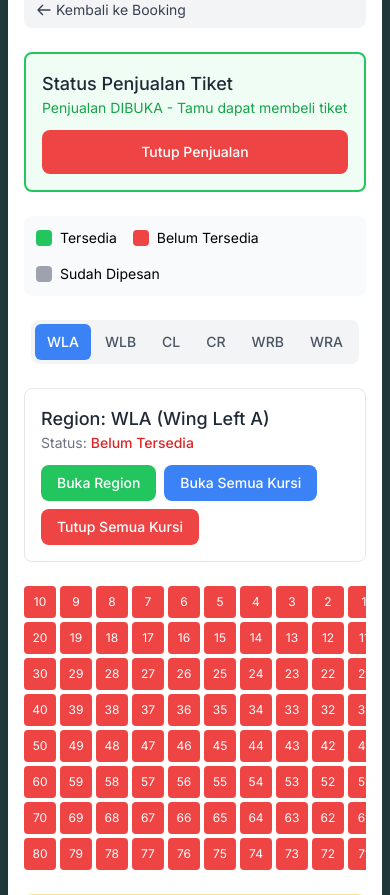
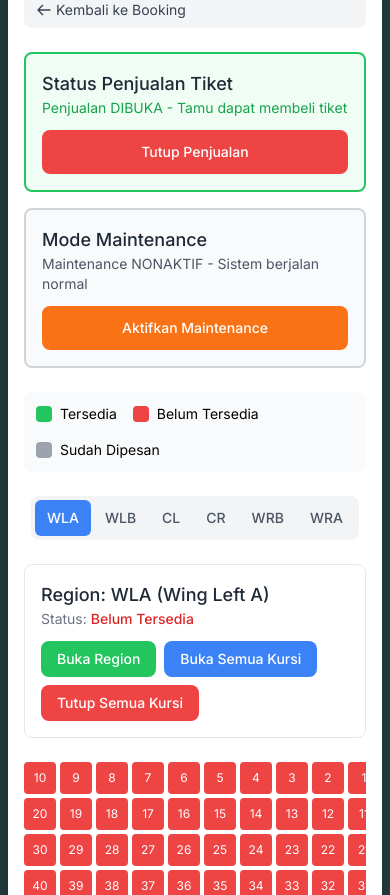
Before and after one commit to sibeduli/seats, a Flask app: page /admin/availability in a window 390 px wide. Shown: the part 177-1072 px from the top of the page. Run offline with Flask 3, Linux system fonts and the light colour scheme; the visitor is signed in with stand-in values (Sample User, id 1); data that the repository does not hold is empty; some libraries are stand-ins or nearby versions.

Commit message:
feat: add maintenance mode toggle to block guest access during technical issues
Add maintenance_mode setting to AppSetting model with is_maintenance_mode() helper function. Block guest bookings when maintenance mode is enabled (returns 503 error) while allowing admin bookings to continue. Add /maintenance page displaying maintenance notice with admin contact information and phone copy functionality. Add maintenance toggle UI to availability.html admin panel with confirmation modal, orange/gray color scheme, and status

```diff
--- a/app.py
+++ b/app.py
@@ -332,6 +332,8 @@ def qr_page():
 @app.route('/book')
 def guest_booking():
     """Public guest booking page"""
+    if is_maintenance_mode():
+        return redirect('/maintenance')
     if not is_sales_open():
         return redirect('/closed')
     return render_template('guest_booking.html')
@@ -393,9 +395,12 @@ def book_seats():
     """Book seats and create transaction"""
     is_admin = session.get('logged_in', False)
 
-    # Block guest bookings when sales are closed
-    if not is_admin and not is_sales_open():
-        return jsonify({'error': 'Pembelian tiket sedang ditutup'}), 403
+    # Block guest bookings when maintenance mode is on or sales are closed
+    if not is_admin:
+        if is_maintenance_mode():
+            return jsonify({'error': 'Sedang dalam mode maintenance'}), 503
+        if not is_sales_open():
+            return jsonify({'error': 'Pembelian tiket sedang ditutup'}), 403
 
     # Rate limiting (10 requests per minute per IP)
     # Bypass for benchmarking (requires BENCHMARK_MODE env var)
@@ -651,11 +656,16 @@ def export_csv():
     )
 
 
-# ============ SALES TOGGLE ============
+# ============ SALES & MAINTENANCE TOGGLE ============
 
 def is_sales_open():
     """Check if ticket sales are open"""
     return AppSetting.get('sales_open', 'true') == 'true'
+
+
+def is_maintenance_mode():
+    """Check if maintenance mode is enabled"""
+    return AppSetting.get('maintenance_mode', 'false') == 'true'
 
 
 @app.route('/closed')
@@ -664,10 +674,16 @@ def sales_closed_page():
     return render_template('closed.html')
 
 
+@app.route('/maintenance')
+def maintenance_page():
+    """Page shown when maintenance mode is on"""
+    return render_template('maintenance.html')
+
+
 @app.route('/api/sales-status')
 def get_sales_status():
     """Get current sales status"""
-    return jsonify({'is_open': is_sales_open()})
+    return jsonify({'is_open': is_sales_open(), 'maintenance': is_maintenance_mode()})
 
 
 @app.route('/api/sales-toggle', methods=['POST'])
@@ -682,6 +698,18 @@ def toggle_sales():
     return jsonify({'success': True, 'is_open': is_open})
 
 
+@app.route('/api/maintenance-toggle', methods=['POST'])
+@api_login_required
+def toggle_maintenance():
+    """Toggle maintenance mode on/off"""
+    data = request.get_json()
+    is_on = data.get('is_on', False)
+    AppSetting.set('maintenance_mode', 'true' if is_on else 'false')
+    panitia = session.get('panitia_name', 'Unknown')
+    logger.info(f"MAINTENANCE TOGGLE: is_on={is_on}, by_panitia={panitia}, ip={request.remote_addr}")
+    return jsonify({'success': True, 'is_on': is_on})
+
+
 # ============ SEAT AVAILABILITY API ============
 
 @app.route('/admin/availability')
@@ -689,7 +717,8 @@ def toggle_sales():
 def availability_page():
     """Admin page to manage seat availability"""
     sales_open = is_sales_open()
-    return render_template('availability.html', sales_open=sales_open)
+    maintenance_on = is_maintenance_mode()
+    return render_template('availability.html', sales_open=sales_open, maintenance_on=maintenance_on)
 
 
 @app.route('/api/availability')
--- a/templates/availability.html
+++ b/templates/availability.html
@@ -19,7 +19,7 @@
     </div>
 
     <!-- Sales Toggle -->
-    <div class="mb-6 p-4 border-2 rounded-lg {% if sales_open %}border-green-500 bg-green-50{% else %}border-red-500 bg-red-50{% endif %}">
+    <div id="sales-toggle-container" class="mb-4 p-4 border-2 rounded-lg {% if sales_open %}border-green-500 bg-green-50{% else %}border-red-500 bg-red-50{% endif %}">
         <div class="flex flex-col sm:flex-row sm:items-center sm:justify-between gap-3">
             <div>
                 <h2 class="text-lg font-medium text-gray-800">Status Penjualan Tiket</h2>
@@ -30,6 +30,22 @@
             <button onclick="toggleSales()" id="sales-toggle-btn"
                 class="px-6 py-3 text-white text-sm font-medium rounded-lg transition-colors {% if sales_open %}bg-red-500 hover:bg-red-600{% else %}bg-green-500 hover:bg-green-600{% endif %}">
                 {% if sales_open %}Tutup Penjualan{% else %}Buka Penjualan{% endif %}
+            </button>
+        </div>
+    </div>
+
+    <!-- Maintenance Toggle -->
+    <div id="maintenance-toggle-container" class="mb-6 p-4 border-2 rounded-lg {% if maintenance_on %}border-orange-500 bg-orange-50{% else %}border-gray-300 bg-gray-50{% endif %}">
+        <div class="flex flex-col sm:flex-row sm:items-center sm:justify-between gap-3">
+            <div>
+                <h2 class="text-lg font-medium text-gray-800">Mode Maintenance</h2>
+                <p id="maintenance-status-text" class="text-sm {% if maintenance_on %}text-orange-600{% else %}text-gray-600{% endif %}">
+                    {% if maintenance_on %}Maintenance AKTIF - Tamu diarahkan ke halaman maintenance{% else %}Maintenance NONAKTIF - Sistem berjalan normal{% endif %}
+                </p>
+            </div>
+            <button onclick="toggleMaintenance()" id="maintenance-toggle-btn"
+                class="px-6 py-3 text-white text-sm font-medium rounded-lg transition-colors {% if maintenance_on %}bg-gray-500 hover:bg-gray-600{% else %}bg-orange-500 hover:bg-orange-600{% endif %}">
+                {% if maintenance_on %}Matikan Maintenance{% else %}Aktifkan Maintenance{% endif %}
             </button>
         </div>
     </div>
@@ -179,6 +195,23 @@
                 Batal
             </button>
             <button onclick="confirmSalesToggle()" id="sales-confirm-btn" class="flex-1 text-white font-medium py-2 rounded-lg transition-colors">
+                Konfirmasi
+            </button>
+        </div>
+    </div>
+</div>
+
+<!-- Maintenance Toggle Confirmation Modal -->
+<div id="maintenance-modal" class="fixed inset-0 bg-black/50 flex items-center justify-center hidden z-50">
+    <div class="bg-white rounded-lg p-6 max-w-md w-full mx-4">
+        <h2 id="maintenance-modal-title" class="text-xl text-gray-800 mb-4">Konfirmasi</h2>
+        <p id="maintenance-modal-message" class="text-gray-600 mb-6"></p>
+
+        <div class="flex gap-3">
+            <button onclick="hideMaintenanceModal()" class="flex-1 border border-gray-300 text-gray-700 font-medium py-2 rounded-lg hover:bg-gray-50 transition-colors">
+                Batal
+            </button>
+            <button onclick="confirmMaintenanceToggle()" id="maintenance-confirm-btn" class="flex-1 text-white font-medium py-2 rounded-lg transition-colors">
                 Konfirmasi
             </button>
         </div>
@@ -586,22 +619,97 @@
     }
 
     function updateSalesUI() {
-        const container = document.getElementById('sales-toggle-btn').parentElement.parentElement;
+        const container = document.getElementById('sales-toggle-container');
         const statusText = document.getElementById('sales-status-text');
         const btn = document.getElementById('sales-toggle-btn');
 
         if (salesOpen) {
-            container.className = 'mb-6 p-4 border-2 rounded-lg border-green-500 bg-green-50';
+            container.className = 'mb-4 p-4 border-2 rounded-lg border-green-500 bg-green-50';
             statusText.className = 'text-sm text-green-600';
             statusText.textContent = 'Penjualan DIBUKA - Tamu dapat membeli tiket';
             btn.className = 'px-6 py-3 text-white text-sm font-medium rounded-lg transition-colors bg-red-500 hover:bg-red-600';
             btn.textContent = 'Tutup Penjualan';
         } else {
-            container.className = 'mb-6 p-4 border-2 rounded-lg border-red-500 bg-red-50';
+            container.className = 'mb-4 p-4 border-2 rounded-lg border-red-500 bg-red-50';
             statusText.className = 'text-sm text-red-600';
             statusText.textContent = 'Penjualan DITUTUP - Tamu tidak dapat membeli tiket';
             btn.className = 'px-6 py-3 text-white text-sm font-medium rounded-lg transition-colors bg-green-500 hover:bg-green-600';
             btn.textContent = 'Buka Penjualan';
+        }
+    }
+
+    // Maintenance toggle
+    let maintenanceOn = {{ 'true' if maintenance_on else 'false' }};
+
+    function toggleMaintenance() {
+        const modal = document.getElementById('maintenance-modal');
+        const title = document.getElementById('maintenance-modal-title');
+        const message = document.getElementById('maintenance-modal-message');
+        const confirmBtn = document.getElementById('maintenance-confirm-btn');
+
+        if (maintenanceOn) {
+            title.textContent = 'Matikan Mode Maintenance?';
+            message.textContent = 'Sistem akan kembali normal dan tamu dapat mengakses halaman pembelian tiket. Apakah Anda yakin?';
+            confirmBtn.className = 'flex-1 bg-green-500 hover:bg-green-600 text-white font-medium py-2 rounded-lg transition-colors';
+        } else {
+            title.textContent = 'Aktifkan Mode Maintenance?';
+            message.textContent = 'Tamu akan diarahkan ke halaman maintenance dan tidak dapat membeli tiket. Gunakan ini jika ada kendala teknis. Apakah Anda yakin?';
+            confirmBtn.className = 'flex-1 bg-orange-500 hover:bg-orange-600 text-white font-medium py-2 rounded-lg transition-colors';
+        }
+
+        modal.classList.remove('hidden');
+    }
+
+    function hideMaintenanceModal() {
+        document.getElementById('maintenance-modal').classList.add('hidden');
+    }
+
+    async function confirmMaintenanceToggle() {
+        const newState = !maintenanceOn;
+        const btn = document.getElementById('maintenance-confirm-btn');
+        btn.disabled = true;
+        btn.textContent = 'Menyimpan...';
+
+        try {
+            const res = await fetch('/api/maintenance-toggle', {
+                method: 'POST',
+                headers: { 'Content-Type': 'application/json' },
+                body: JSON.stringify({ is_on: newState })
+            });
+            const data = await res.json();
+
+            if (data.success) {
+                maintenanceOn = newState;
+                updateMaintenanceUI();
+                hideMaintenanceModal();
+            } else {
+                alert('Gagal mengubah status maintenance');
+            }
+        } catch (e) {
+            alert('Gagal mengubah status maintenance');
+        }
+
+        btn.disabled = false;
+        btn.textContent = 'Konfirmasi';
+    }
+
+    function updateMaintenanceUI() {
+        const container = document.getElementById('maintenance-toggle-container');
+        const statusText = document.getElementById('maintenance-status-text');
+        const btn = document.getElementById('maintenance-toggle-btn');
+
+        if (maintenanceOn) {
+            container.className = 'mb-6 p-4 border-2 rounded-lg border-orange-500 bg-orange-50';
+            statusText.className = 'text-sm text-orange-600';
+            statusText.textContent = 'Maintenance AKTIF - Tamu diarahkan ke halaman maintenance';
+            btn.className = 'px-6 py-3 text-white text-sm font-medium rounded-lg transition-colors bg-gray-500 hover:bg-gray-600';
+            btn.textContent = 'Matikan Maintenance';
+        } else {
+            container.className = 'mb-6 p-4 border-2 rounded-lg border-gray-300 bg-gray-50';
+            statusText.className = 'text-sm text-gray-600';
+            statusText.textContent = 'Maintenance NONAKTIF - Sistem berjalan normal';
+            btn.className = 'px-6 py-3 text-white text-sm font-medium rounded-lg transition-colors bg-orange-500 hover:bg-orange-600';
+            btn.textContent = 'Aktifkan Maintenance';
         }
     }
 
```
Also changed, not shown: templates/maintenance.html (added, +107 -0 lines).
